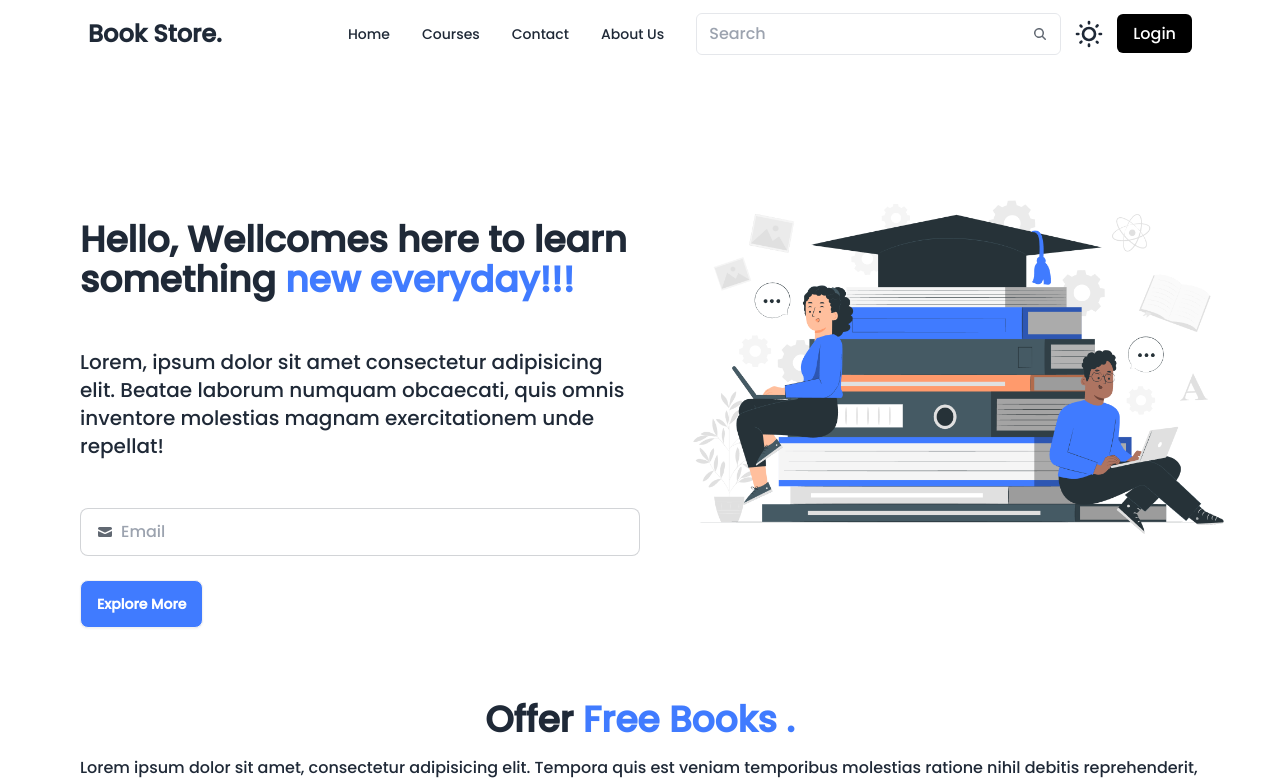
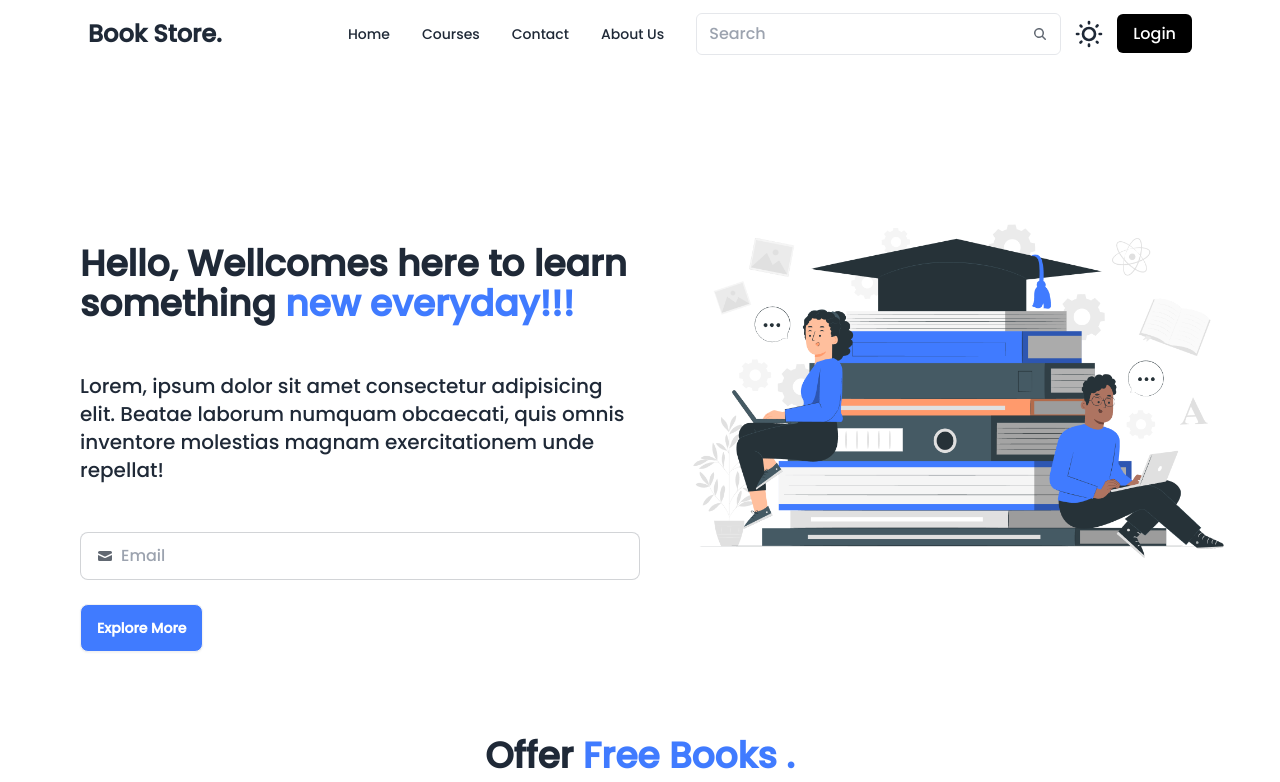
Before and after one commit to debapriyo007/BookStore, a React (Vite) app in the folder Frontend/: page / in a window 1280 px wide. Shown: the top 782 px of the page. Built offline with nearby package versions, Linux system fonts and the light colour scheme; no server answers.

Commit message:
update image and add margine as well as padding

```diff
--- a/Frontend/src/components/Banner.jsx
+++ b/Frontend/src/components/Banner.jsx
@@ -4,7 +4,7 @@ import bannerImg from '/Banner3.png'
 const Banner = () => {
   return (
     <>
-      <div className="max-w-screen-2xl container mx-auto md:px-20 py-10 px-4 flex flex-col md:flex-row mt-10 md:mb-5">
+      <div className="max-w-screen-2xl container mx-auto md:px-20 py-10 px-4 flex flex-col md:flex-row mt-16 md:mb-8">
         <div className="w-full md:w-1/2 mt-12 md:mt-32 order-2 md:order-1">
           <div className="space-y-12 mt-3">
             <h1 className="text-4xl font-bold">
```
Also changed, not shown: Frontend/public/Demo Image/BookStore_V0.1.png (added).
